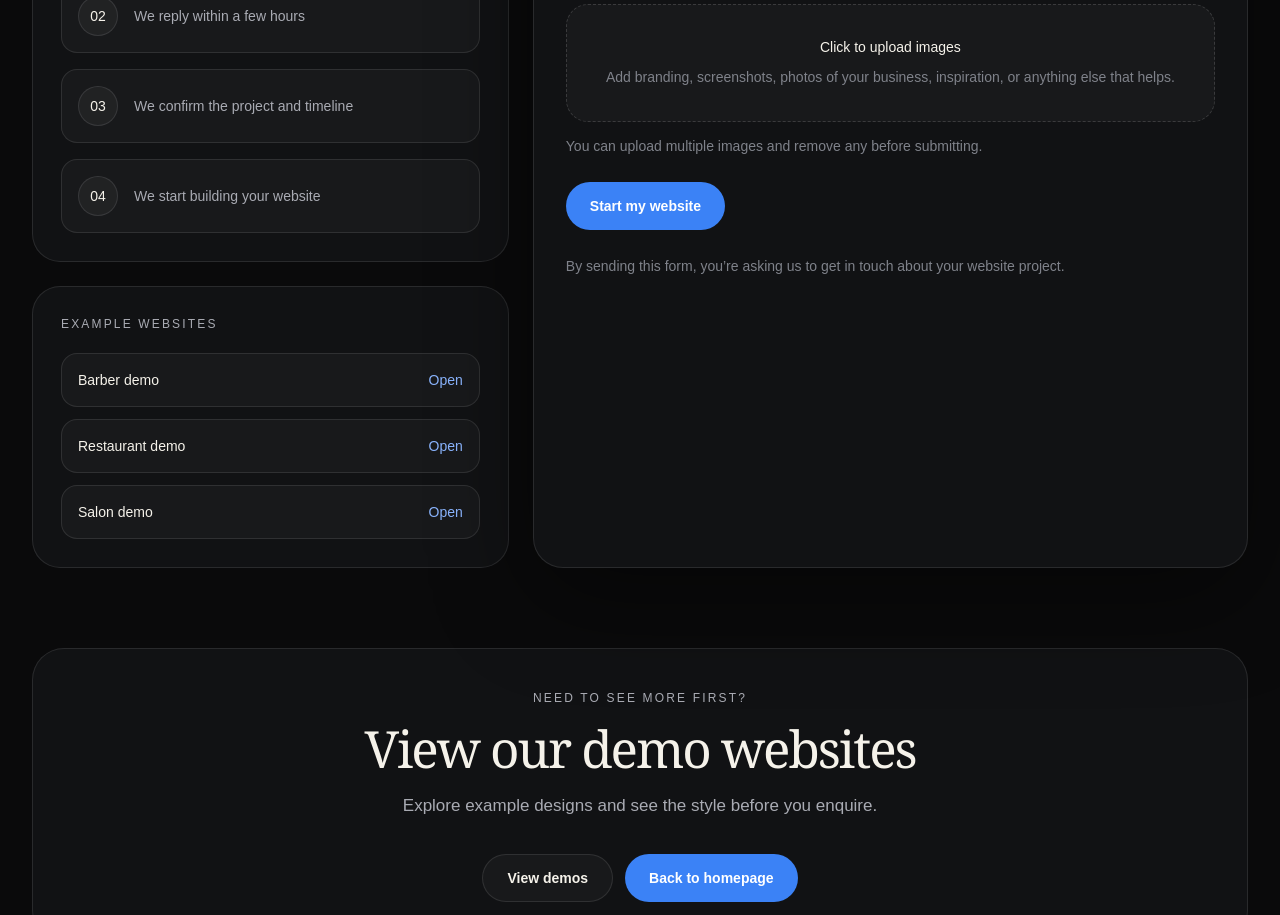
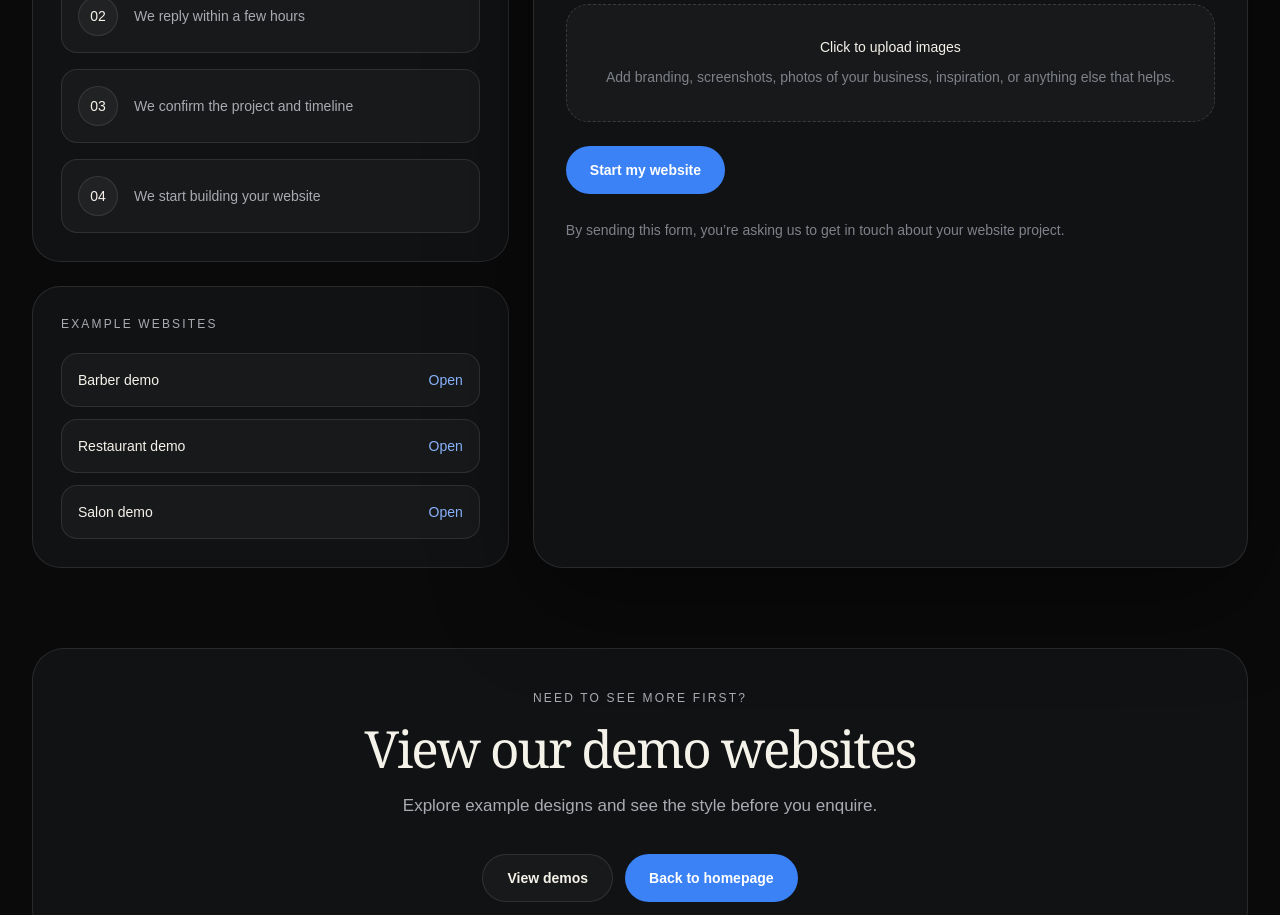
Before and after one commit to cleanwebsitesuk/cleanwebsites, a Next.js app: page /start in a window 1280 px wide. Shown: the part 1140-2055 px from the top of the page. Built offline with nearby package versions, Linux system fonts and the light colour scheme.

Commit message:
Update page.tsx

```diff
--- a/app/start/page.tsx
+++ b/app/start/page.tsx
@@ -397,10 +397,6 @@ export default function StartPage() {
                     ))}
                   </div>
                 )}
-
-                <p className="mt-3 text-sm leading-6 text-[#7F828A]">
-                  You can upload multiple images and remove any before submitting.
-                </p>
               </div>
 
               <button
```
